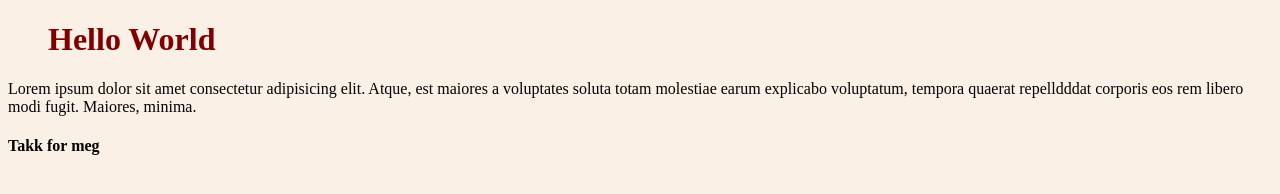
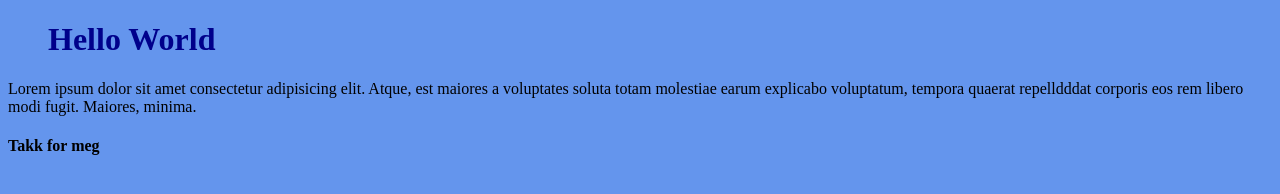
Before and after one commit to AnnaHelene01/Demo-210929, a plain HTML site: page index.html in a window 1280 px wide. Drawn offline with Linux system fonts and the light colour scheme.

Commit message:
Update index.html

```diff
--- a/index.html
+++ b/index.html
@@ -8,11 +8,11 @@
     <title>Demo</title>
     <style>
         body {
-          background-color: linen;
+          background-color:cornflowerblue;
         }
 
         h1 {
-          color: maroon;
+          color: darkblue;
           margin-left: 40px;
         }
         </style>
```
